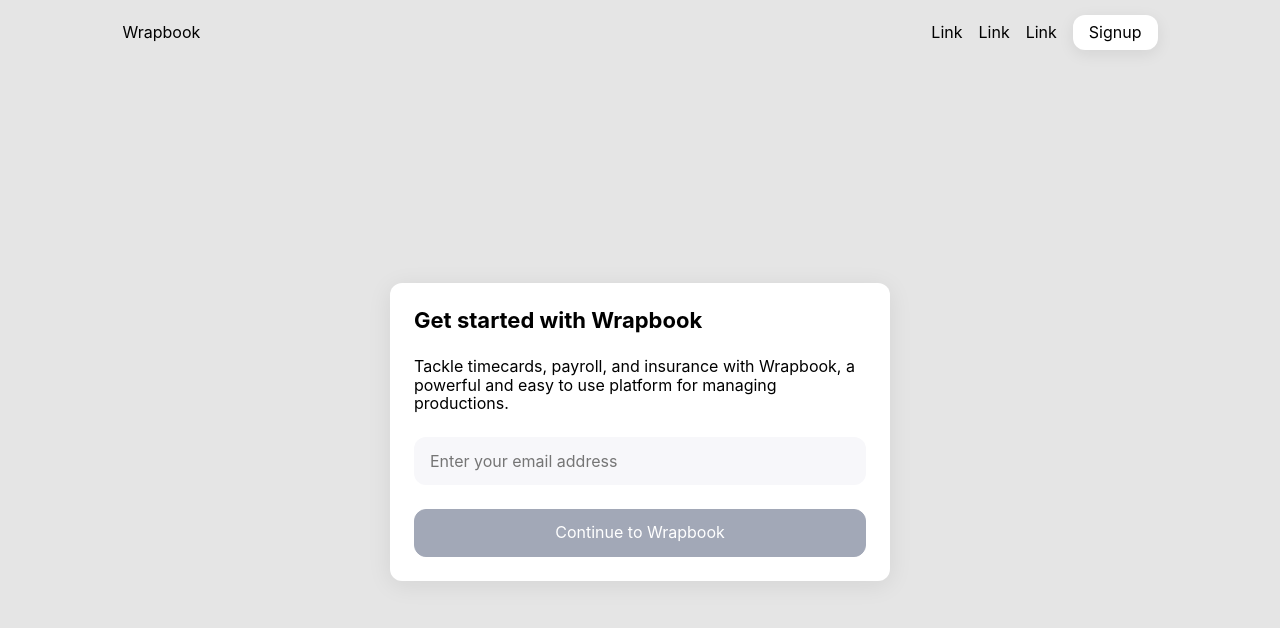
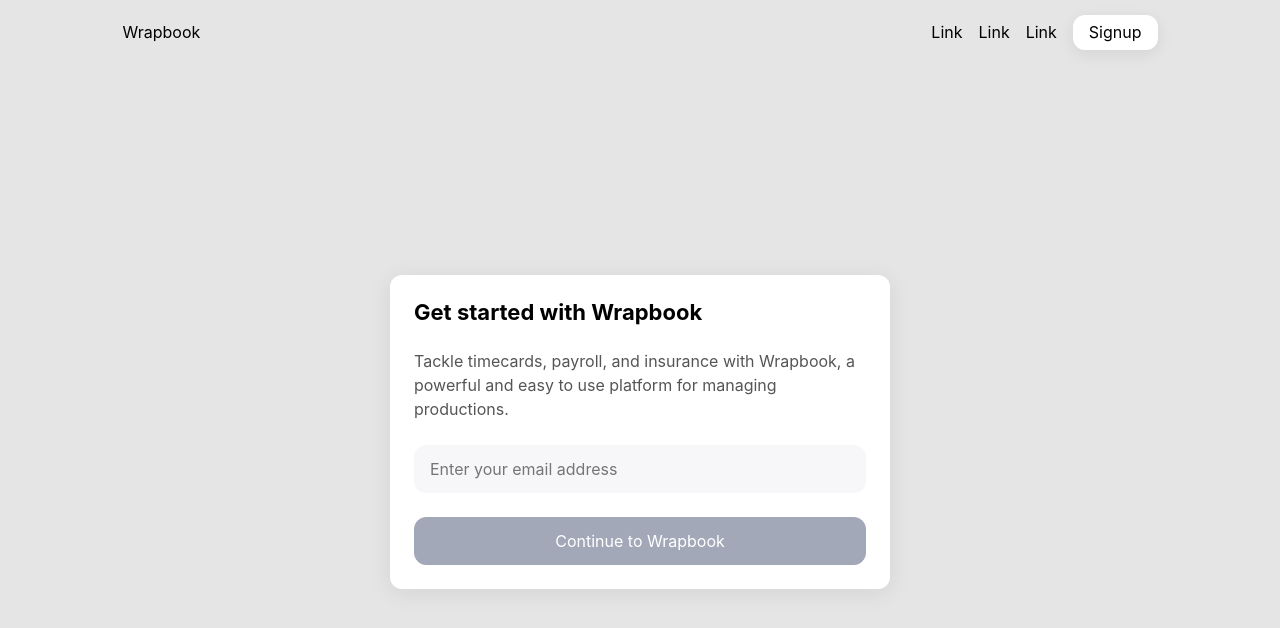
Before and after one commit to stevetidy/wrapbook-react, a React (Create React App) app: page / in a window 1280 px wide. Shown: the top 628 px of the page. Built offline with nearby package versions, Linux system fonts and the light colour scheme.

Commit message:
Tweak to login copy styles

```diff
--- a/src/assets/styles/components/_login.scss
+++ b/src/assets/styles/components/_login.scss
@@ -16,6 +16,8 @@
 
   &__copy {
     margin-bottom: 24px;
+    line-height: 150%;
+    color: #555555;
   }
 
   &__textfield {
```
